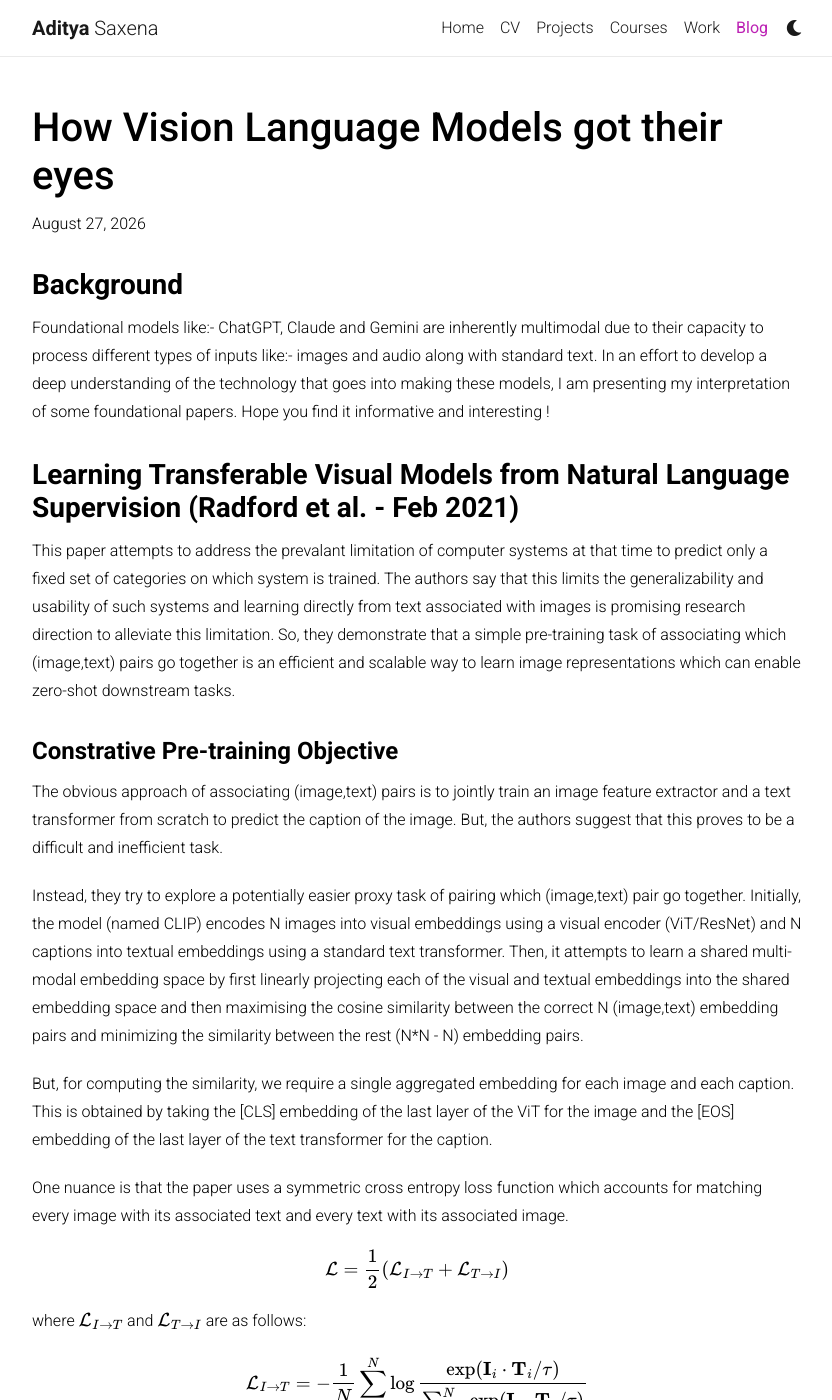
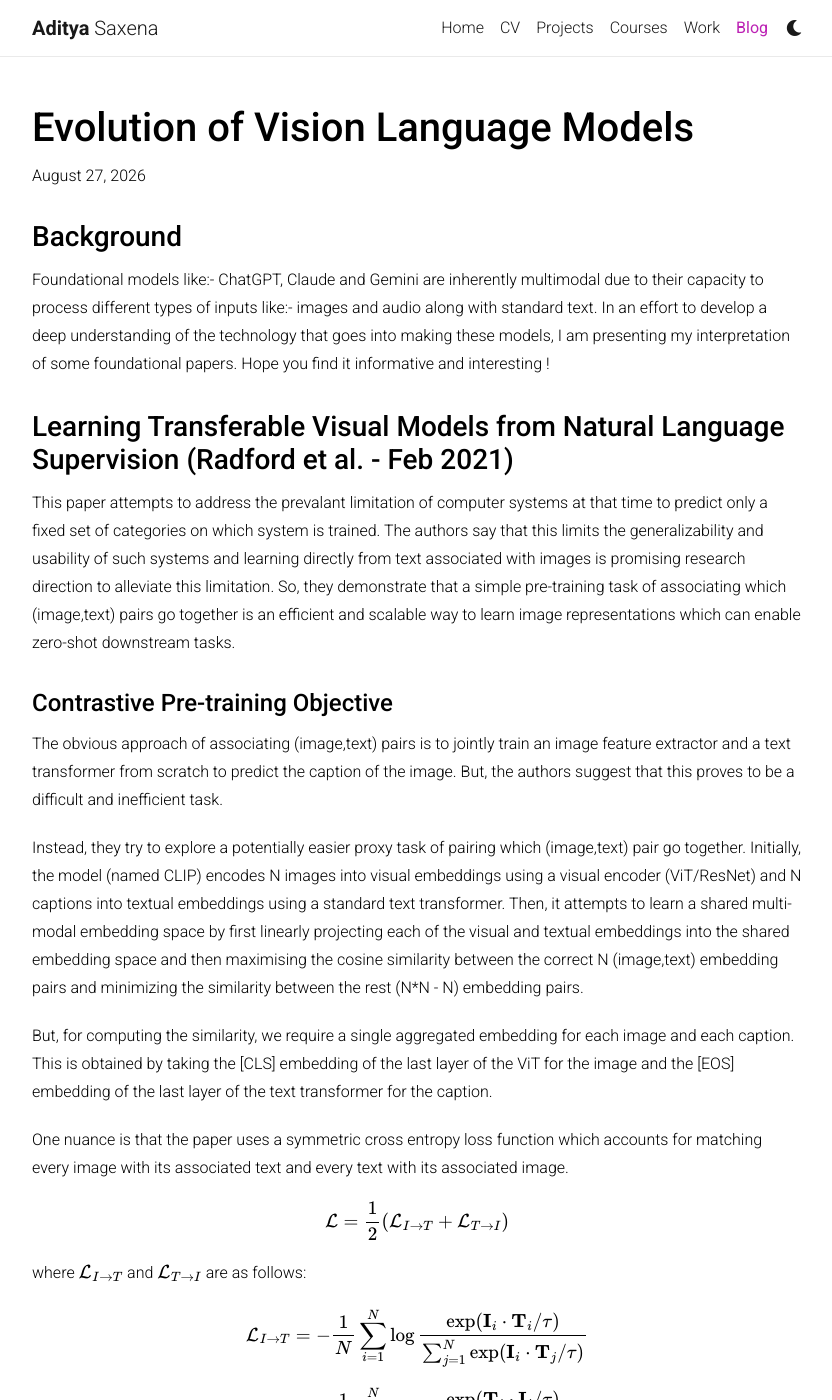
Before and after one commit to adityaaa2511/adityaaa2511.github.io, a Jekyll site: the page built from _posts/2026-08-27-multimodal-llms.md, in a window 1280 px wide and 1400 px high. Shown: the whole window, without its empty margins (223-1055 px from the left). Built offline with Jekyll 4.4.1, drawn with Linux system fonts in a browser that asks for light colours; nearby versions of some CDN libraries; comment, search, counter and statistics services are not loaded; a style sheet for code colours, icons or effects is not loaded.

Commit message:
Minor mods

```diff
--- a/_posts/2026-08-27-multimodal-llms.md
+++ b/_posts/2026-08-27-multimodal-llms.md
@@ -1,6 +1,6 @@
 ---
 layout: post
-title: "How Vision Language Models got their eyes"
+title: "Evolution of Vision Language Models"
 date: 2026-08-27 12:00:00 +0530
 description: My understanding of some foundational papers in Multimodal LLMs
 tags: [Multimodal LLMs, VLMs]
@@ -8,7 +8,7 @@ comments: false
 _styles: >
   .post-title { font-weight: 500; margin-bottom: 0.75rem; }
   .post-meta { margin-top: 0.6rem; margin-bottom: 0.5rem; }
-  .post-content h3, .post-content h4 { font-weight: 700; margin-top: 2rem; margin-bottom: 0.75rem; }
+  .post-content h3, .post-content h4 { font-weight: 500; margin-top: 2rem; margin-bottom: 0.75rem; }
   .post-content p { line-height: 1.75; margin-bottom: 1.25rem; }
 ---
 
@@ -20,7 +20,7 @@ Foundational models like:- ChatGPT, Claude and Gemini are inherently multimodal
 
 This paper attempts to address the prevalant limitation of computer systems at that time to predict only a fixed set of categories on which system is trained. The authors say that this limits the generalizability and usability of such systems and learning directly from text associated with images is promising research direction to alleviate this limitation. So, they demonstrate that a simple pre-training task of associating which (image,text) pairs go together is an efficient and scalable way to learn image representations which can enable zero-shot downstream tasks.
 
-#### Constrative Pre-training Objective
+#### Contrastive Pre-training Objective
 
 The obvious approach of associating (image,text) pairs is to jointly train an image feature extractor and a text transformer from scratch to predict the caption of the image. But, the authors suggest that this proves to be a difficult and inefficient task.
 
```
